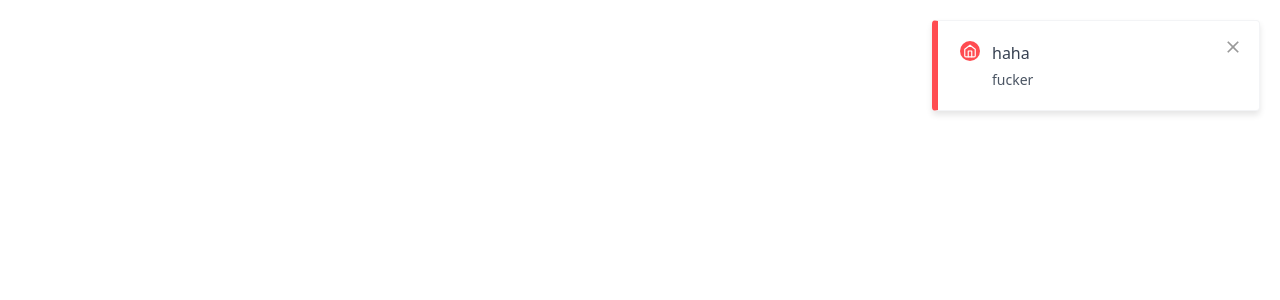
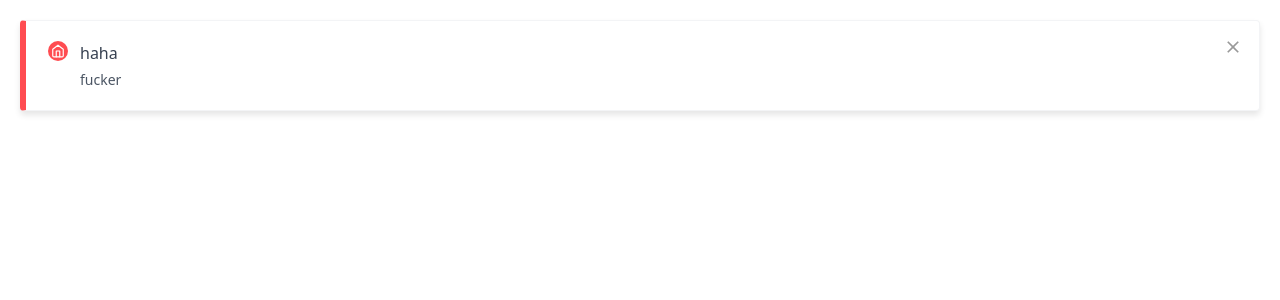
Before and after one commit to jonyworker/comp_dev_space, a Vue app: page / in a window 1280 px wide. Shown: the top 300 px of the page. Built offline with nearby package versions, Linux system fonts and the light colour scheme.

Commit message:
🆙update：Toast (同步SCSS)(ing) - 加 ded- 前綴

```diff
--- a/src/style/component/element/_toast.scss
+++ b/src/style/component/element/_toast.scss
@@ -1,12 +1,12 @@
 @use "sass:color";
-.toast-container {
+.ded-toast-container {
     position: fixed;
     top: 0;
     right: 0;
     width:min(23rem, 27rem);
 }
 
-.toast {
+.ded-toast {
     position: relative;
     border-radius: 4px;
     margin: 20px;
@@ -17,7 +17,7 @@
     box-shadow: 0 4px 6px rgba(0, 0, 0, 0.1); // Shadow-md
     z-index: 9999;
 
-    .close-button {
+    .ded-close-button {
         position: absolute;
         top: 0;
         right: 0;
@@ -26,14 +26,14 @@
         background-color: transparent;
     }
 
-    .message {
+    .ded-message {
         position: relative;
         margin-bottom: 4px;
         font-size: 14px;
         font-weight: 500;
         color: #374151;
 
-        .icon-wrapper {
+        .ded-icon-wrapper {
             position: absolute;
             left: -32px;
             height: 20px;
@@ -46,7 +46,7 @@
         }
     }
 
-    .description {
+    .ded-description {
         font-size: 14px;
         color: #4b5563;
         word-wrap: break-word; // 長字元換行
@@ -55,24 +55,13 @@
     }
 }
 @each $theme in $themes {
-    .toast-#{$theme} {
+    .ded-toast-#{$theme} {
         // border-top-width: 1px;
         background-color: getThemeColor($mode, $theme, "default");
     }
 }
 @each $theme in $themes {
-    .toast-border-#{$theme} {
+    .ded-toast-border-#{$theme} {
         border-left-color: getThemeColor($mode, $theme, "default");
     }
 }
-
-//.toast-enter-active,
-//.toast-leave-active {
-//    transition: opacity 0.3s, transform 0.3s;
-//}
-//
-//.toast-enter-from,
-//.toast-leave-to {
-//    opacity: 0;
-//    transform: translateY(-20px);
-//}
--- a/src/ui/element/Toast/Toast.vue
+++ b/src/ui/element/Toast/Toast.vue
@@ -57,14 +57,14 @@ onUnmounted(() => {
 
 <template>
 	<teleport to="#toast">
-		<div class="toast" :class="`toast-border-${props.severity}`">
+		<div class="ded-toast" :class="`ded-toast-border-${props.severity}`">
 			<!-- toast - 關閉按鈕 -->
-			<button class="close-button" style="cursor: pointer" @click="handleClose">
+			<button class="ded-close-button" style="cursor: pointer" @click="handleClose">
 				<Icon name="close" size="20"></Icon>
 			</button>
 			<!-- toast - 標題及說明文字 -->
-			<p class="message">
-				<span class="icon-wrapper" :class="`toast-${props.severity}`">
+			<p class="ded-message">
+				<span class="ded-icon-wrapper" :class="`ded-toast-${props.severity}`">
 					<Icon
 						:name="props.icon || getDefaultIcon(props.severity)"
 						size="14"
@@ -72,7 +72,7 @@ onUnmounted(() => {
 				</span>
 				<span>{{ props.title }}</span>
 			</p>
-			<p class="description">{{ props.message }}</p>
+			<p class="ded-description">{{ props.message }}</p>
 		</div>
 	</teleport>
 </template>
```
Also changed, not shown: 2 other files (tests, documents, lock files or other folders).
